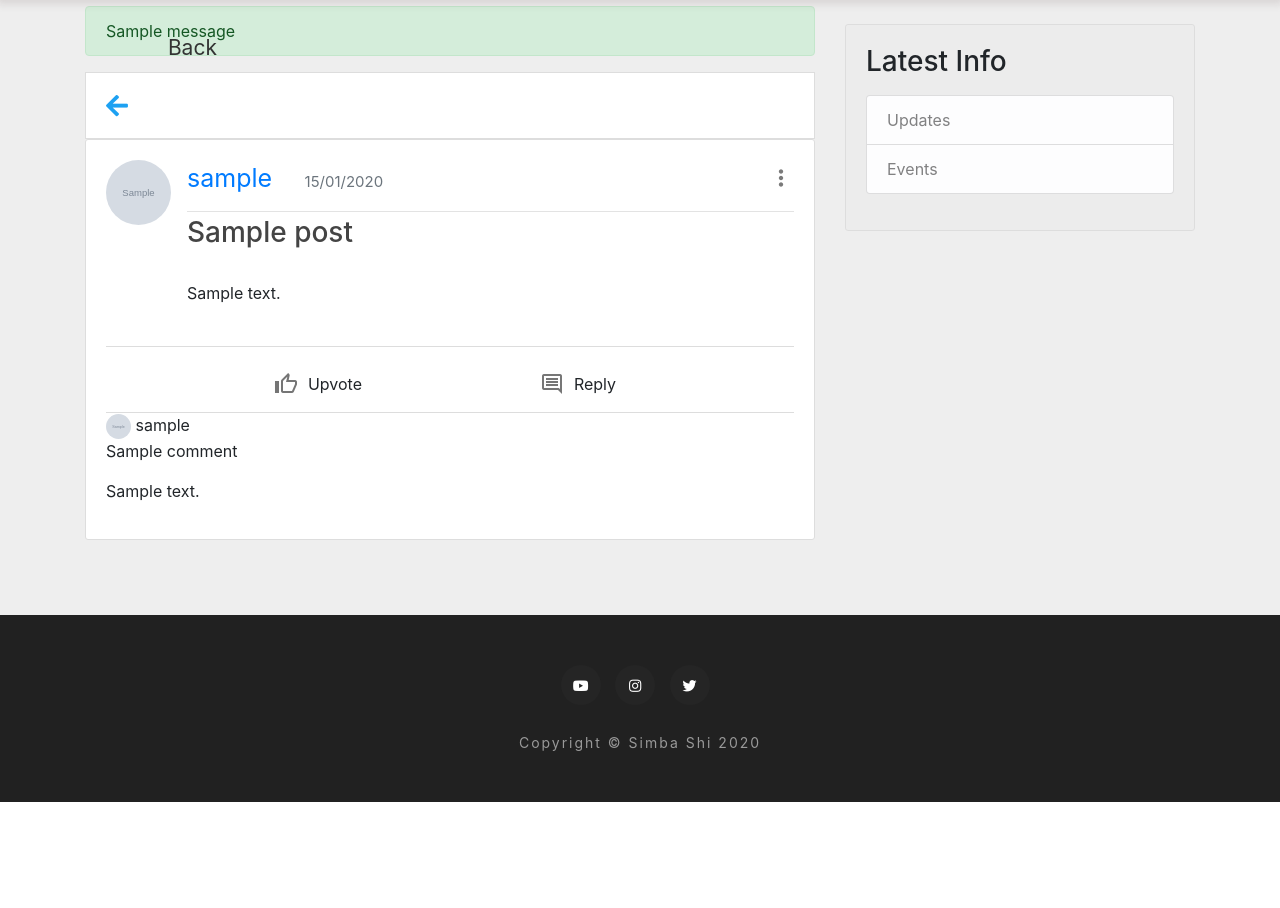
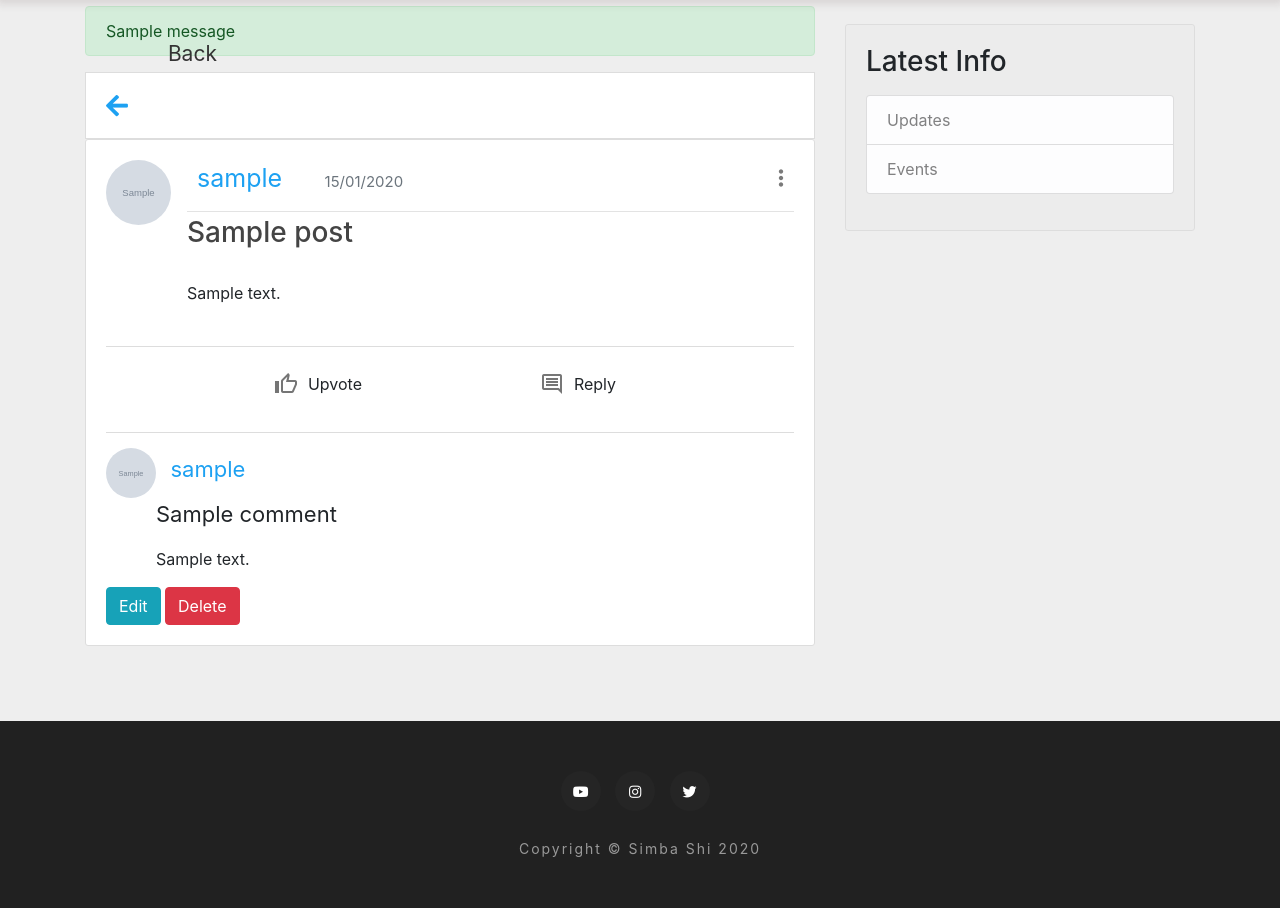
Before and after one commit to Coderrexe/Etonians, a Flask app: page /post/id/1/ in a window 1280 px wide. Shown: the part 104-1012 px from the top of the page. Before the commit the page ends 906 px from the top, so only its background shows below. Run offline with Flask 2, Linux system fonts and the light colour scheme; a user stored in the database is signed in; tables that the repository leaves empty hold one stand-in row (values such as "Sample post"); grey boxes marked "Sample" are stand-in pictures; one stand-in notice (Sample message) is shown; some libraries are stand-ins or nearby versions.

Commit message:
Implemented editing and deleting comments

```diff
--- a/etonblog/Templates/post.html
+++ b/etonblog/Templates/post.html
@@ -44,11 +44,9 @@
                           <span aria-hidden="true">&times;</span>
                         </button>
                       </div>
-
                       <div class="modal-body">
                         Are you sure you want to delete this post? You cannot undo this action.
                       </div>
-
                       <div class="modal-footer">
                         <button type="button" class="btn btn-secondary" data-dismiss="modal">Close</button>
                         <form action="{{ url_for('posts.delete_post', post_id=post.id) }}" method="POST">
@@ -80,7 +78,6 @@
           <p>Reply</p>
         </div>
 
-        <!-- Bootstrap Modal -->
         <div class="modal fade" id="commentModal" data-backdrop="static" data-keyboard="false" tabindex="-1" aria-labelledby="commentModalLabel" aria-hidden="true">
           <div class="modal-dialog">
             <div class="modal-content">
@@ -143,9 +140,35 @@
       {% for comment in comments %}
         <div class="comment-container">
           <img src="{{ url_for('static', filename='profile_pictures/' + comment.author.image_file) }}">
-          <span>{{ comment.author.username }}</span>
-          <p>{{ comment.title }}</p>
-          <p>{{ comment.content }}</p>
+          <a href="{{ url_for('users.user_page', username=comment.author.username) }}">{{ comment.author.username }}</a>
+          <p class="comment-title">{{ comment.title }}</p>
+          <p class="comment-content">{{ comment.content }}</p>
+        </div>
+        {% if current_user == comment.author %}
+          <a href="{{ url_for('comments.edit_comment', comment_id=comment.id) }}" class="btn btn-info">Edit</a>
+          <a href="#" class="btn btn-danger" data-toggle="modal" data-target="#deleteCommentModal{{ comment.id }}">Delete</a>
+        {% endif %}
+
+        <div class="modal fade" id="deleteCommentModal{{ comment.id }}" tabindex="-1" role="dialog" aria-labelledby="deleteCommentModalLabel" aria-hidden="true">
+          <div class="modal-dialog">
+            <div class="modal-content">
+              <div class="modal-header">
+                <h5 class="modal-title" id="deleteCommentModalLabel">Delete Reply?</h5>
+                <button type="button" class="close" data-dismiss="modal" aria-label="Close">
+                  <span aria-hidden="true">&times;</span>
+                </button>
+              </div>
+              <div class="modal-body">
+                Are you sure you want to delete your reply? You cannot undo this action.
+              </div>
+              <div class="modal-footer">
+                <button type="button" class="btn btn-secondary" data-dismiss="modal">Close</button>
+                <form action="{{ url_for('comments.delete_comment', comment_id=comment.id) }}" method="POST">
+                  <input class="btn btn-danger" type="submit" value="Delete Reply">
+                </form>
+              </div>
+            </div>
+          </div>
         </div>
       {% endfor %}
     </section>
--- a/etonblog/__init__.py
+++ b/etonblog/__init__.py
@@ -20,9 +20,11 @@
 from etonblog.users.routes import users
 from etonblog.posts.routes import posts
 from etonblog.main.routes import main
+from etonblog.comments.routes import comments
 from etonblog.errors.handlers import errors
 
 app.register_blueprint(users)
 app.register_blueprint(posts)
 app.register_blueprint(main)
+app.register_blueprint(comments)
 app.register_blueprint(errors)
--- a/etonblog/main/routes.py
+++ b/etonblog/main/routes.py
@@ -5,7 +5,6 @@ from etonblog.models import Post
 main = Blueprint("main", __name__)
 
 
-@main.route("/home")
 @main.route("/home/")
 @login_required
 def home():
@@ -22,7 +21,6 @@ def home():
     return render_template("home.html", posts=posts, image_file=image_file)
 
 
-@main.route("/about")
 @main.route("/about/")
 def about():
     if current_user.is_authenticated:
@@ -33,7 +31,6 @@ def about():
     return render_template("about.html", title="About", image_file=image_file)
 
 
-@main.route("/donate")
 @main.route("/donate/")
 def donate():
     if current_user.is_authenticated:
--- a/etonblog/posts/routes.py
+++ b/etonblog/posts/routes.py
@@ -8,7 +8,6 @@ from etonblog.comments.forms import CommentForm
 posts = Blueprint("posts", __name__)
 
 
-@posts.route("/post/new", methods=["POST", "GET"])
 @posts.route("/post/new/", methods=["POST", "GET"])
 @login_required
 def create_post():
@@ -32,24 +31,24 @@ def create_post():
     return render_template("create_post.html", title="New Post", form=form, image_file=image_file)
 
 
-@posts.route("/post/id/<int:post_id>", methods=["POST", "GET"])
 @posts.route("/post/id/<int:post_id>/", methods=["POST", "GET"])
 @login_required
 def post(post_id): # every post has a unique ID
     post = Post.query.get_or_404(post_id)
     form = CommentForm()
     comments = Comment.query.filter_by(post=post)
+
     if form.validate_on_submit():
         comment = Comment(title=form.title.data, content=form.content.data, author=current_user, post=post)
         db.session.add(comment)
         db.session.commit()
+        flash("Your reply has successfully been created!", "success")
         return redirect(url_for("posts.post", post_id=post_id))
 
     image_file = url_for("static", filename=f"profile_pictures/{current_user.image_file}")
     return render_template("post.html", title=post.title, form=form, post=post, comments=comments, image_file=image_file)
 
 
-@posts.route("/post/id/<int:post_id>/edit", methods=["POST", "GET"])
 @posts.route("/post/id/<int:post_id>/edit/", methods=["POST", "GET"])
 @login_required
 def update_post(post_id):
@@ -72,15 +71,18 @@ def update_post(post_id):
     return render_template("update_post.html", title="Update Post", form=form, image_file=image_file)
 
 
-@posts.route("/post/id/<int:post_id>/delete", methods=["POST", "GET"])
 @posts.route("/post/id/<int:post_id>/delete/", methods=["POST", "GET"])
+@login_required
 def delete_post(post_id):
     post = Post.query.get_or_404(post_id)
     if current_user != post.author: # if the user tries to delete someone else's post, then 403 error
         abort(403)
+
     for comment in Comment.query.filter_by(post_id=post.id):
         db.session.delete(comment)
         db.session.commit()
+
     db.session.delete(post)
     db.session.commit()
+
     return redirect(url_for("main.home"))
--- a/etonblog/static/css/navbar.css
+++ b/etonblog/static/css/navbar.css
@@ -43,7 +43,7 @@ nav .nav-links li a {
 }
 
 nav .nav-links a:hover {
-  color: #50b7f5 !important;
+  color:  #1da1f2 !important;
   transition: all 0.2s ease-out;
 }
 
--- a/etonblog/static/css/posts.css
+++ b/etonblog/static/css/posts.css
@@ -21,6 +21,15 @@
 
 .article-metadata .post-author {
   font-size: 25px;
+  color:  #1da1f2;
+  padding: 10px;
+  border-radius: 50%;
+}
+
+.article-metadata .post-author:hover {
+  color: #1da1f2;
+  background-color: #dceefa;
+  transition: all 0.2s ease-out;
 }
 
 .article-metadata p {
@@ -157,12 +166,36 @@ a.article-title:hover {
 /** Comment CSS **/
 .comment-container {
   border-top: 1px solid #ddd;
+  margin-top: 20px;
+  padding-top: 15px;
 }
 
 .comment-container img {
-  width: 25px;
-  height: 25px;
+  width: 50px;
+  height: 50px;
   border-radius: 50%;
+}
+
+.comment-container a {
+  font-size: 22px;
+  color: #1da1f2;
+  padding: 10px;
+  border-radius: 50%;
+  text-decoration: none;
+}
+
+.comment-container a:hover {
+  background-color: #dceefa;
+  transition: all 0.2s ease-out;
+}
+
+.comment-container p.comment-title {
+  padding-left: 50px;
+  font-size: 22px;
+}
+
+.comment-container p.comment-content {
+  padding-left: 50px;
 }
 
 /** Create post CSS **/
```
Also changed, not shown: etonblog/Templates/edit_comment.html (added, +72 -0 lines), etonblog/comments/routes.py (added, +43 -0 lines), etonblog/users/routes.py (+1 -9 lines), etonblog/users/utils.py (+8 -0 lines), etonblog/site.db.
